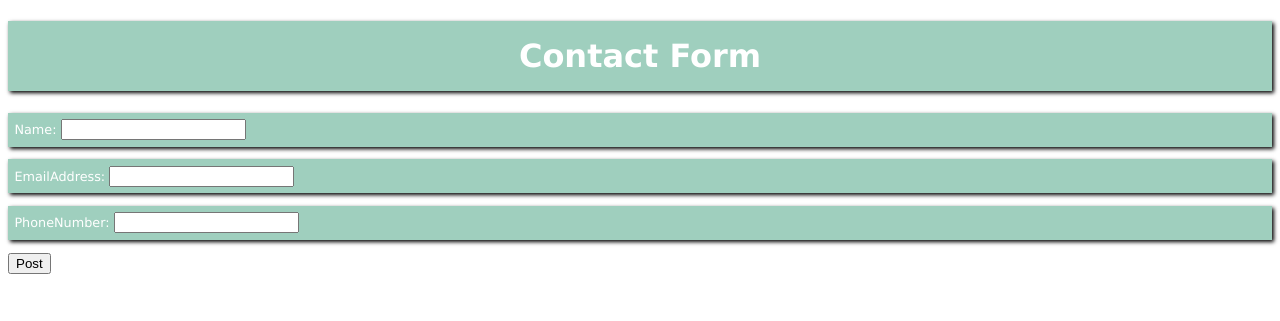
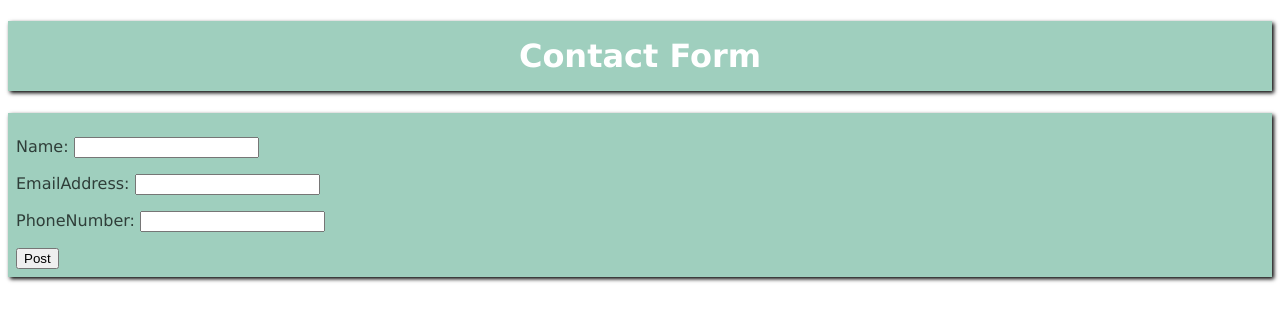
Before and after one commit to tlwilliams895/ABC-Website, a Django app: page /join_us/ in a window 1280 px wide. Shown: the top 321 px of the page. Run offline with Django 3.2, Linux system fonts and the light colour scheme.

Commit message:
Adjusted css to make form on join_us page visible

```diff
--- a/static/css/style.css
+++ b/static/css/style.css
@@ -9,17 +9,6 @@ h1 {
     font-size: 200%;
     box-shadow: 2px 2px 4px #000000;
 }
-
-p{
-    background-color: #9fcfbe;
-    padding: 0.50em;
-    color: white;
-    font-family: 'Lucida Grande';
-    font-size: 80%;
-    box-shadow: 2px 2px 4px #000000;
-
-}
-
 
 /*.container {*/
 
@@ -83,3 +72,12 @@ h1 {
 }
 
 /* End of job board specific css*/
+
+form {
+    background-color: #9fcfbe;
+    padding: 0.50em;
+    box-shadow: 2px 2px 4px #000000;
+    font-family: 'Lucida Grande';
+    font-size: 100%;
+    color: #2f3e39;
+}
```
